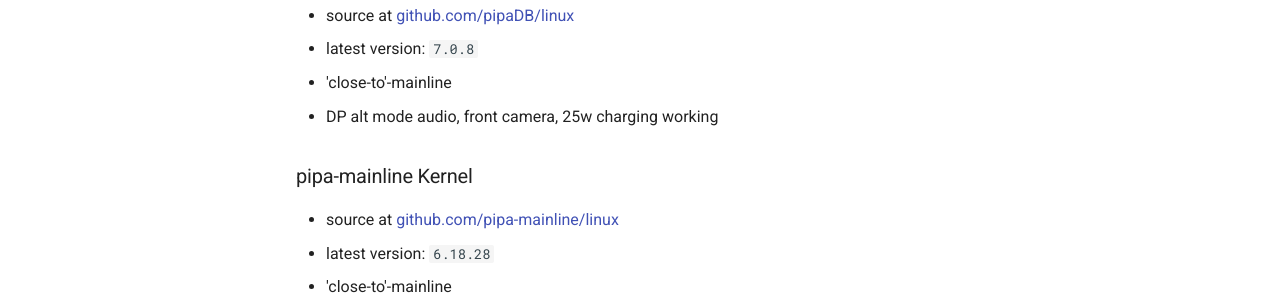
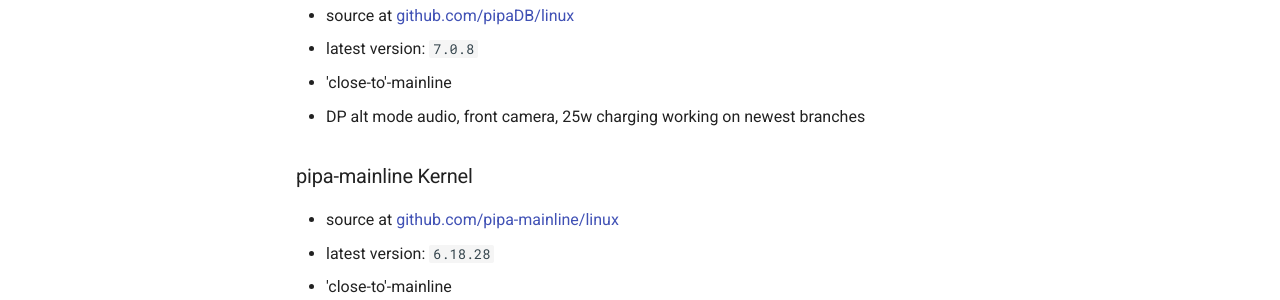
Before and after one commit to AnmiTaliDev/pipa-linux-wiki, an MkDocs documentation site: the page built from docs/kernel.md, in a window 1280 px wide and 900 px high, scrolled down 907 px. Shown: the part 310-610 px from the top of the window. Built offline with MkDocs 1.6.1 and Material for MkDocs 9.7.7, drawn with Linux system fonts in a browser that asks for light colours; some of the changed text lies outside the part shown.

Commit message:
Update kernel.md

```diff
--- a/docs/kernel.md
+++ b/docs/kernel.md
@@ -33,7 +33,7 @@ All of those are based on the original port of the mainline kernel.
 - source at [github.com/pipaDB/linux](https://github.com/pipaDB/linux)
 - latest version: `7.0.8`
 - 'close-to'-mainline
-- DP alt mode audio, front camera, 25w charging working
+- DP alt mode audio, front camera, 25w charging working on newest branches
 
 
 
```
Also changed, not shown: other parts of docs/kernel.md (+1 -1 lines).
